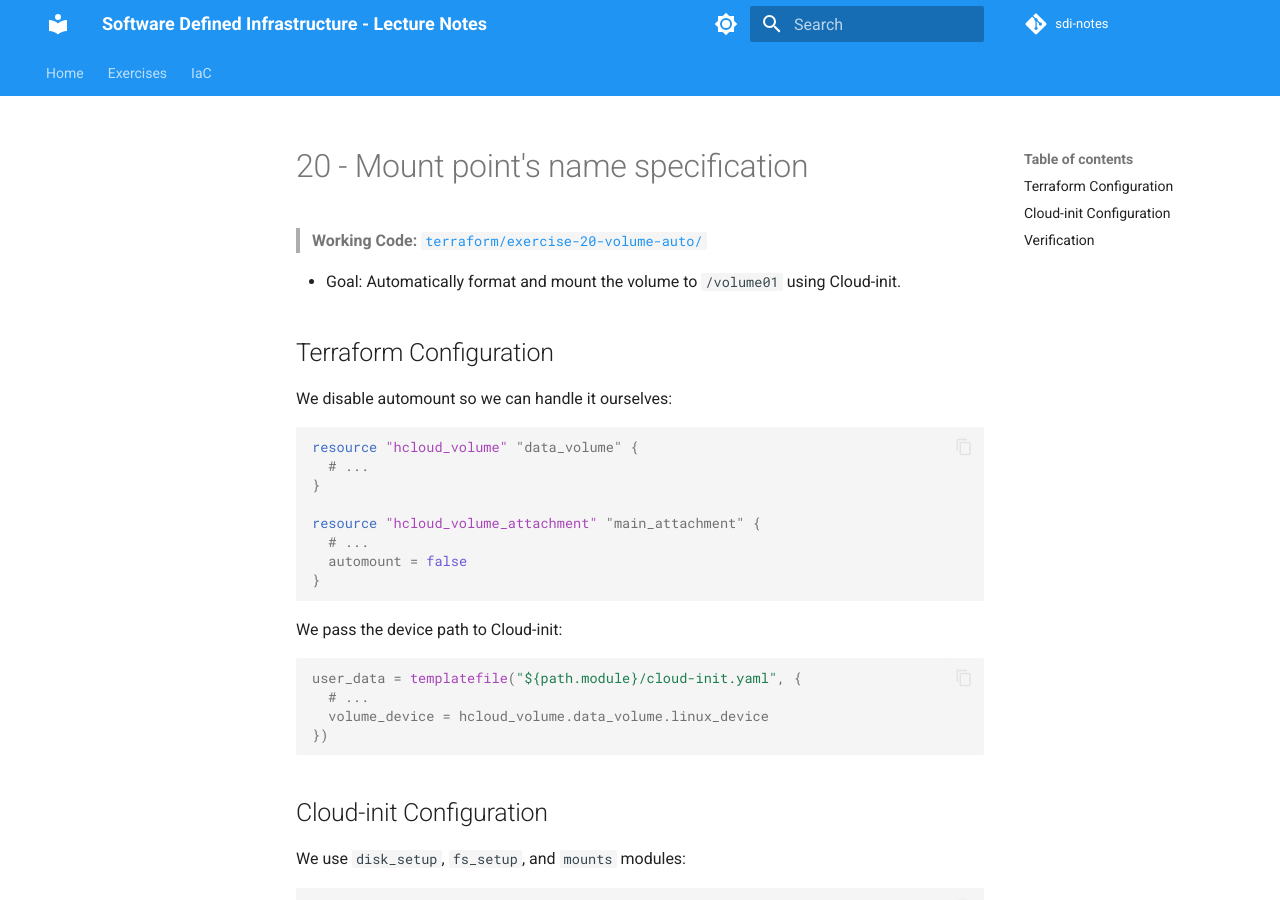
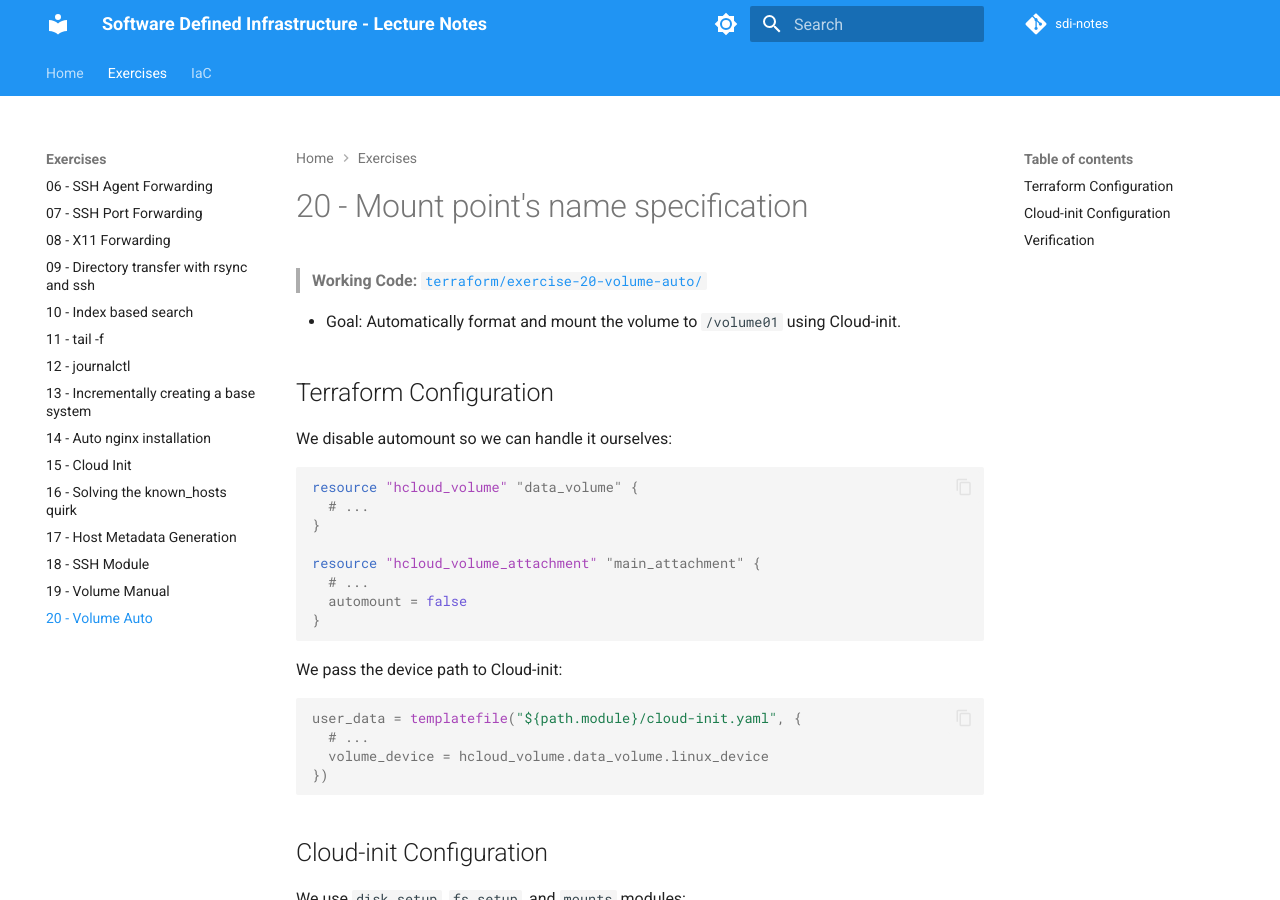
Before and after one commit to julian-schn/sdi-notes, an MkDocs documentation site: the page built from docs/exercises/20-volume-auto.md, in a window 1280 px wide and 900 px high. Built offline with MkDocs 1.6.1 and Material for MkDocs 9.7.7, drawn with Linux system fonts in a browser that asks for light colours; comment, search, counter and statistics services are not loaded.

Commit message:
fix: 404s from broken paths

```diff
--- a/mkdocs.yml
+++ b/mkdocs.yml
@@ -10,18 +10,21 @@ repo_url: https://github.com/julian-schn/sdi-notes
 nav:
   - Home: index.md
   - Exercises:
-      - 06 - SSH Agent Forwarding: exercises/06 ssh hopping.md
-      - 07 - SSH Port Forwarding: exercises/07 ssh port forwarding.md
-      - 08 - X11 Forwarding: exercises/08 x11 forwarding.md
-      - 09 - Directory transfer with rsync and ssh: exercises/09 rsync.md
-      - 10 - Index based search: exercises/10 index based search.md
-      - 11 - tail -f: exercises/11 tail.md
-      - 12 - journalctl: exercises/12 journalctl.md
-      - 13 - Incrementally creating a base system: exercises/13 incrementally creating base system.md
-      - 14 - Auto nginx installation: exercises/14 auto nginx installation.md
-      - 15 - Cloud Init: exercises/15 - cloud init.md
-      - 16 - Solving the known_hosts quirk: exercises/16 - solving the known_hosts quirk.md
-      - 17 - Host Metadata Generation: exercises/17 - host metadata generation.md
+      - 06 - SSH Agent Forwarding: exercises/06-ssh-hopping.md
+      - 07 - SSH Port Forwarding: exercises/07-ssh-port-forwarding.md
+      - 08 - X11 Forwarding: exercises/08-x11-forwarding.md
+      - 09 - Directory transfer with rsync and ssh: exercises/09-rsync.md
+      - 10 - Index based search: exercises/10-index-based-search.md
+      - 11 - tail -f: exercises/11-tail.md
+      - 12 - journalctl: exercises/12-journalctl.md
+      - 13 - Incrementally creating a base system: exercises/13-base-system.md
+      - 14 - Auto nginx installation: exercises/14-nginx-automation.md
+      - 15 - Cloud Init: exercises/15-cloud-init.md
+      - 16 - Solving the known_hosts quirk: exercises/16-ssh-known-hosts.md
+      - 17 - Host Metadata Generation: exercises/17-host-metadata.md
+      - 18 - SSH Module: exercises/18-ssh-module.md
+      - 19 - Volume Manual: exercises/19-volume-manual.md
+      - 20 - Volume Auto: exercises/20-volume-auto.md
   - IaC:
       - Overview: iac/index.md
       - Introduction: iac/introduction.md
```
